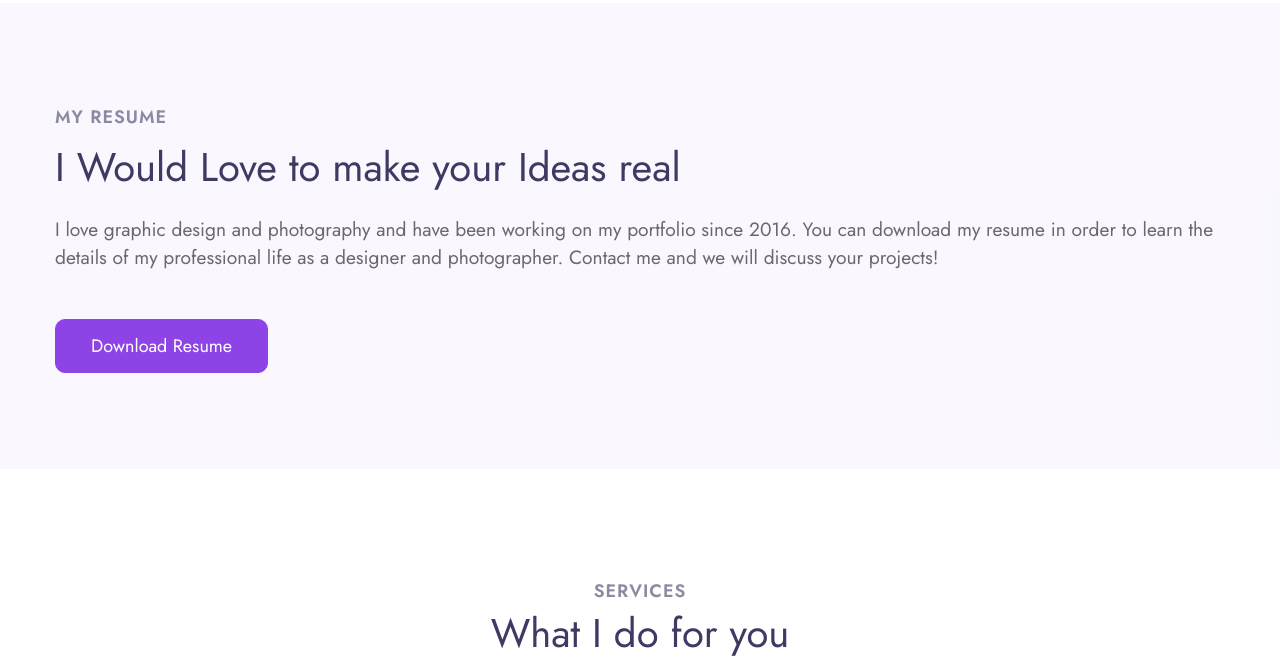
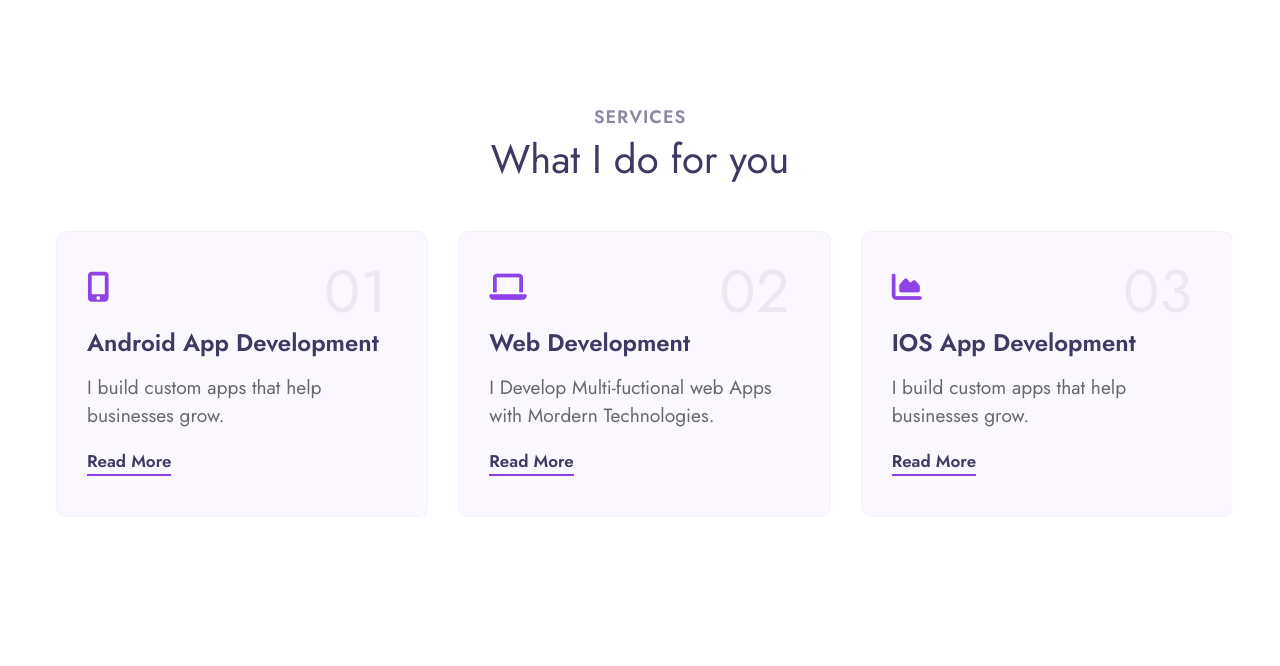
Before and after one commit to muhd-ameen/muhd-ameen.github.io, a plain HTML site: page index.html in a window 1280 px wide. Shown: the part 1335-2001 px from the top of the page. Drawn offline with Linux system fonts and the light colour scheme; a script that the page names is missing.

```diff
--- a/index.html
+++ b/index.html
@@ -409,7 +409,7 @@ RIGHT SIDEBAR TOGGLE SECTION
     </div>
 
     <!-- home page second section -->
-    <div class="py-5 w3l-resume">
+    <!-- <div class="py-5 w3l-resume">
       <div class="container py-lg-5 py-3">
         <h5 class="title-small mb-2"> My resume</h5>
         <h3 class="title-big mb-4">I Would Love to make your Ideas real </h3>
@@ -421,7 +421,7 @@ RIGHT SIDEBAR TOGGLE SECTION
             resume</a>
         </div>
       </div>
-    </div>
+    </div> -->
     <!-- //home page second section -->
 
     <div class="display-ad" style="margin: 8px auto; display: block; text-align:center;">
```
